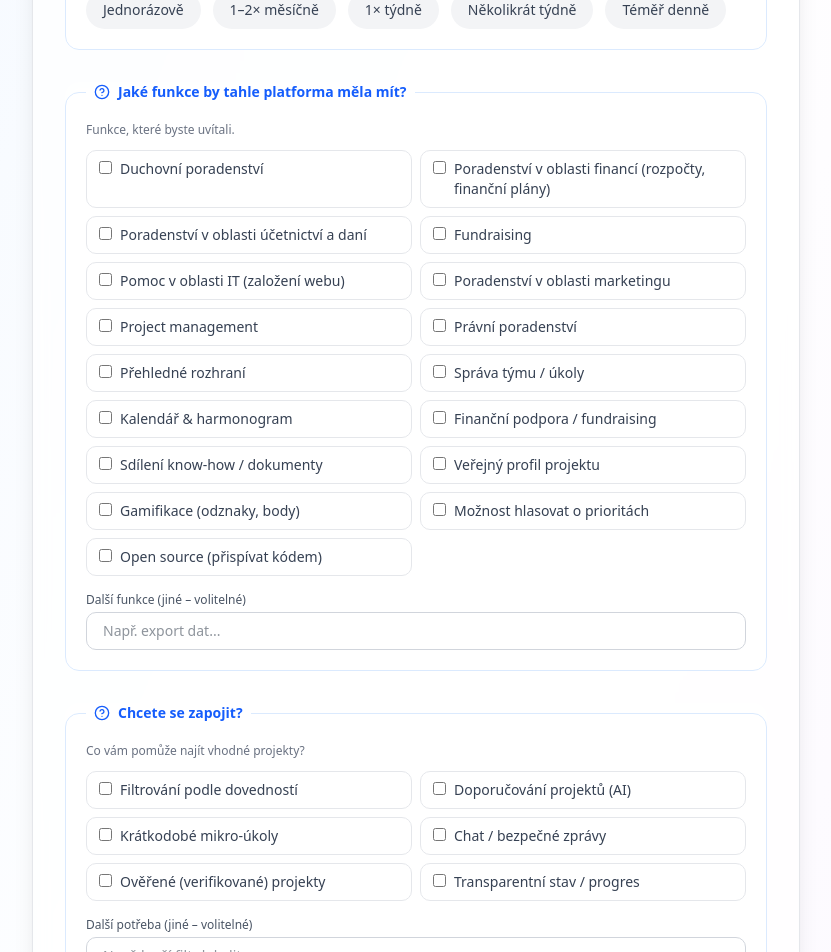
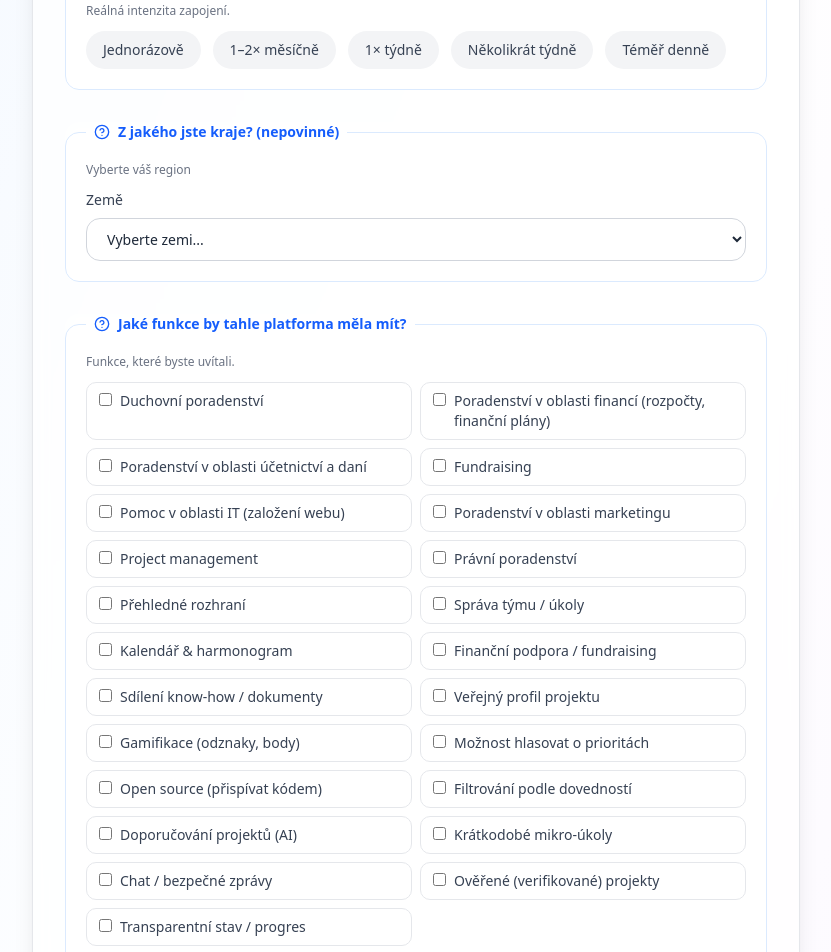
Before and after one commit to kindly-crowdsourcing/kindly, a Next.js app: page /dotaznik in a window 1280 px wide. Shown: the part 1040-1992 px from the top of the page, without its empty margins (224-1055 px from the left). Built offline with nearby package versions, Linux system fonts and the light colour scheme.

Commit message:
[Release] Improved dotaznik q&a

```diff
--- a/app/api/dotaznik/route.ts
+++ b/app/api/dotaznik/route.ts
@@ -7,8 +7,10 @@ const ARRAY_LIMIT = 50;
 interface SurveyData {
   role?: string;
   projektFunkce?: string[];
-  zapojeniPomoc?: string[];
   projektyZajem?: string[];
+  projektPopis?: string;
+  zeme?: string;
+  kraj?: string;
   motivace?: string[];
   frekvence?: string;
   feedback?: string;
@@ -24,8 +26,10 @@ export async function POST(req: NextRequest) {
     const {
       role = "",
       projektFunkce = [],
-      zapojeniPomoc = [],
       projektyZajem = [],
+      projektPopis = "",
+      zeme = "",
+      kraj = "",
       motivace = [],
       frekvence = "",
       feedback = "",
@@ -52,8 +56,12 @@ export async function POST(req: NextRequest) {
     const doc = {
       role: String(role || "").trim(),
       projektFunkce: normArr(projektFunkce),
-      zapojeniPomoc: normArr(zapojeniPomoc),
       projektyZajem: normArr(projektyZajem),
+      projektPopis: String(projektPopis || "")
+        .trim()
+        .slice(0, 2000),
+      zeme: String(zeme || "").trim(),
+      kraj: String(kraj || "").trim(),
       motivace: normArr(motivace),
       frekvence: String(frekvence || "").trim(),
       feedback: String(feedback || "")
--- a/app/dotaznik/page.tsx
+++ b/app/dotaznik/page.tsx
@@ -25,14 +25,15 @@ const useMountDebug = () => {
 interface FormState {
   role: string;
   projektFunkce: string[];
-  zapojeniPomoc: string[];
   projektyZajem: string[];
+  projektPopis: string;
+  zeme: string;
+  kraj: string;
   motivace: string[];
   frekvence: string;
   souhlas: boolean;
   // Uncontrolled fields that need to be controlled
   projektFunkceOther: string;
-  zapojeniPomocOther: string;
   projektyZajemOther: string;
   motivaceOther: string;
   feedback: string;
@@ -47,14 +48,15 @@ type FormAction =
 const initialState: FormState = {
   role: "",
   projektFunkce: [],
-  zapojeniPomoc: [],
   projektyZajem: [],
+  projektPopis: "",
+  zeme: "",
+  kraj: "",
   motivace: [],
   frekvence: "",
   souhlas: false,
   // Initialize new fields
   projektFunkceOther: "",
-  zapojeniPomocOther: "",
   projektyZajemOther: "",
   motivaceOther: "",
   feedback: "",
@@ -64,6 +66,53 @@ const initialState: FormState = {
 // Moved out of component so object identity stays stable across renders
 const OPTIONS = {
   role: ["Mám projekt / vizi", "Dobrovolník", "Investor", "Organizace"],
+  zeme: ["Česká republika", "Slovensko", "Polsko"],
+  kraje: {
+    "Česká republika": [
+      "Praha",
+      "Středočeský",
+      "Jihočeský",
+      "Plzeňský",
+      "Karlovarský",
+      "Ústecký",
+      "Liberecký",
+      "Královéhradecký",
+      "Pardubický",
+      "Vysočina",
+      "Jihomoravský",
+      "Olomoucký",
+      "Zlínský",
+      "Moravskoslezský",
+    ],
+    Slovensko: [
+      "Bratislavský",
+      "Trnavský",
+      "Trenčiansky",
+      "Nitriansky",
+      "Žilinský",
+      "Banskobystrický",
+      "Prešovský",
+      "Košický",
+    ],
+    Polsko: [
+      "Mazowieckie",
+      "Śląskie",
+      "Wielkopolskie",
+      "Małopolskie",
+      "Dolnośląskie",
+      "Łódzkie",
+      "Kujawsko-pomorskie",
+      "Pomorskie",
+      "Podlaskie",
+      "Zachodniopomorskie",
+      "Lubelskie",
+      "Warmińsko-mazurskie",
+      "Podkarpackie",
+      "Świętokrzyskie",
+      "Opolskie",
+      "Lubuskie",
+    ],
+  },
   projektFunkce: [
     "Duchovní poradenství",
     "Poradenství v oblasti financí (rozpočty, finanční plány)",
@@ -82,8 +131,6 @@ const OPTIONS = {
     "Gamifikace (odznaky, body)",
     "Možnost hlasovat o prioritách",
     "Open source (přispívat kódem)",
-  ],
-  zapojeniPomoc: [
     "Filtrování podle dovedností",
     "Doporučování projektů (AI)",
     "Krátkodobé mikro‑úkoly",
@@ -295,6 +342,15 @@ export default function DotaznikPage() {
   const handleSubmit = async (e: React.FormEvent<HTMLFormElement>) => {
     e.preventDefault();
     if (sending) return;
+
+    // Check GDPR consent
+    if (!state.souhlas) {
+      alert(
+        "Prosím, zaškrtněte souhlas se zpracováním údajů (GDPR) před odesláním formuláře."
+      );
+      return;
+    }
+
     setSending(true);
     setErrorMsg("");
 
@@ -304,9 +360,6 @@ export default function DotaznikPage() {
       // doplníme případné 'jiné' - now from state
       projektFunkce: state.projektFunkce.concat(
         state.projektFunkceOther ? [state.projektFunkceOther] : []
-      ),
-      zapojeniPomoc: state.zapojeniPomoc.concat(
-        state.zapojeniPomocOther ? [state.zapojeniPomocOther] : []
       ),
       projektyZajem: state.projektyZajem.concat(
         state.projektyZajemOther ? [state.projektyZajemOther] : []
@@ -363,6 +416,10 @@ export default function DotaznikPage() {
           <p className="text-gray-600 dark:text-gray-300 text-base max-w-xl mx-auto">
             Pomozte nám prioritizovat funkce platformy <b>KINDLY</b>.
           </p>
+          <p className="text-gray-600 dark:text-gray-300 text-sm mt-5 max-w-xl mx-auto">
+            Data, která vyplníte jsou pouze pro interní potřeby a nebudou se
+            nikam dále šířit.
+          </p>
         </div>
 
         {sent ? (
@@ -395,7 +452,7 @@ export default function DotaznikPage() {
               )}
             </Section>
 
-            <Section title="Typy projektů" desc="Co vás zajímá?">
+            <Section title="Máte projekt/vizi/zájem?" desc="Co vás zajímá?">
               <CheckGrid
                 name="projektyZajem[]"
                 list={opts.projektyZajem}
@@ -410,6 +467,21 @@ export default function DotaznikPage() {
                 value={state.projektyZajemOther}
                 onChange={(value) => setField("projektyZajemOther", value)}
               />
+              {(state.projektyZajem.length > 0 || state.projektyZajemOther) && (
+                <div className="mt-4">
+                  <label className="block text-sm font-medium mb-2 text-gray-700 dark:text-gray-300">
+                    Popište váš projekt nebo zájem
+                  </label>
+                  <textarea
+                    rows={3}
+                    name="projektPopis"
+                    value={state.projektPopis}
+                    onChange={(e) => setField("projektPopis", e.target.value)}
+                    className="w-full px-4 py-3 rounded-xl bg-white dark:bg-gray-800 border border-gray-300 dark:border-gray-700 focus:outline-none focus:ring-2 focus:ring-blue-400/40 dark:focus:ring-blue-500/40 text-sm text-gray-800 dark:text-gray-100 resize-none"
+                    placeholder="Např.: Aplikace pro pomoc seniorům s nákupy, nebo jaký typ projektu vás zajímá..."
+                  />
+                </div>
+              )}
             </Section>
 
             <Section title="Frekvence" desc="Reálná intenzita zapojení.">
@@ -424,6 +496,64 @@ export default function DotaznikPage() {
                   Vybráno: {state.frekvence}
                 </p>
               )}
+            </Section>
+
+            <Section
+              title="Z jakého jste kraje? (nepovinné)"
+              desc="Vyberte váš region"
+            >
+              <div className="space-y-4">
+                <div>
+                  <label className="block text-sm font-medium mb-2 text-gray-700 dark:text-gray-300">
+                    Země
+                  </label>
+                  <select
+                    name="zeme"
+                    value={state.zeme}
+                    onChange={(e) => {
+                      setField("zeme", e.target.value);
+                      setField("kraj", ""); // Reset region when country changes
+                    }}
+                    className="w-full px-4 py-2.5 rounded-xl bg-white dark:bg-gray-800 border border-gray-300 dark:border-gray-700 focus:outline-none focus:ring-2 focus:ring-blue-400/40 dark:focus:ring-blue-500/40 text-sm text-gray-800 dark:text-gray-100"
+                  >
+                    <option value="">Vyberte zemi...</option>
+                    {opts.zeme.map((zeme) => (
+                      <option key={zeme} value={zeme}>
+                        {zeme}
+                      </option>
+                    ))}
+                  </select>
+                </div>
+
+                {state.zeme && (
+                  <div>
+                    <label className="block text-sm font-medium mb-2 text-gray-700 dark:text-gray-300">
+                      Kraj/Region
+                    </label>
+                    <select
+                      name="kraj"
+                      value={state.kraj}
+                      onChange={(e) => setField("kraj", e.target.value)}
+                      className="w-full px-4 py-2.5 rounded-xl bg-white dark:bg-gray-800 border border-gray-300 dark:border-gray-700 focus:outline-none focus:ring-2 focus:ring-blue-400/40 dark:focus:ring-blue-500/40 text-sm text-gray-800 dark:text-gray-100"
+                    >
+                      <option value="">Vyberte kraj...</option>
+                      {opts.kraje[state.zeme as keyof typeof opts.kraje]?.map(
+                        (kraj) => (
+                          <option key={kraj} value={kraj}>
+                            {kraj}
+                          </option>
+                        )
+                      )}
+                    </select>
+                  </div>
+                )}
+
+                {state.zeme && state.kraj && (
+                  <p className="text-xs text-blue-600 dark:text-blue-400">
+                    Vybráno: {state.kraj}, {state.zeme}
+                  </p>
+                )}
+              </div>
             </Section>
 
             <Section
@@ -443,26 +573,6 @@ export default function DotaznikPage() {
                 placeholder="Např. export dat..."
                 value={state.projektFunkceOther}
                 onChange={(value) => setField("projektFunkceOther", value)}
-              />
-            </Section>
-
-            <Section
-              title="Chcete se zapojit?"
-              desc="Co vám pomůže najít vhodné projekty?"
-            >
-              <CheckGrid
-                name="zapojeniPomoc[]"
-                list={opts.zapojeniPomoc}
-                stateKey="zapojeniPomoc"
-                state={state}
-                toggleArr={toggleArr}
-              />
-              <OtherInput
-                label="Další potřeba"
-                name="zapojeniPomocOther"
-                placeholder="Např. lepší filtr lokality..."
-                value={state.zapojeniPomocOther}
-                onChange={(value) => setField("zapojeniPomocOther", value)}
               />
             </Section>
 
@@ -519,7 +629,17 @@ export default function DotaznikPage() {
               />
               <span>Souhlasím se zpracováním údajů (GDPR).</span>
             </label>
-
+            <div className="flex justify-center">
+              <p className="text-sm">
+                Zaškrtněte souhlas se zpracováním osobních údajů nebo-li{" "}
+                <a
+                  className="underline"
+                  href="https://cs.wikipedia.org/wiki/Obecné_nařízení_o_ochraně_osobních_údajů"
+                >
+                  Obecné nařízení o ochraně osobních údajů
+                </a>
+              </p>
+            </div>
             <div className="pt-2 flex justify-center">
               <button
                 type="submit"
```
